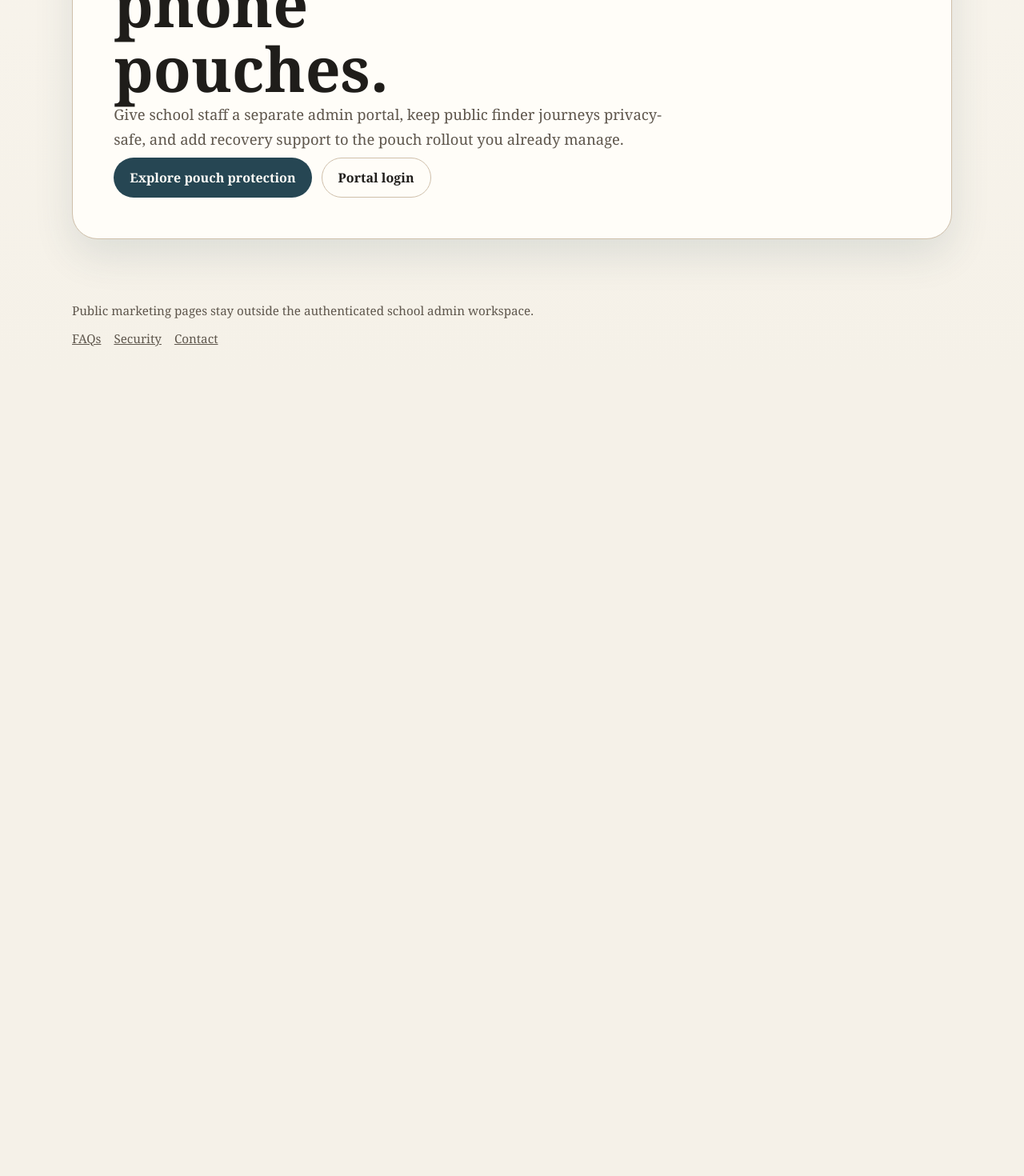
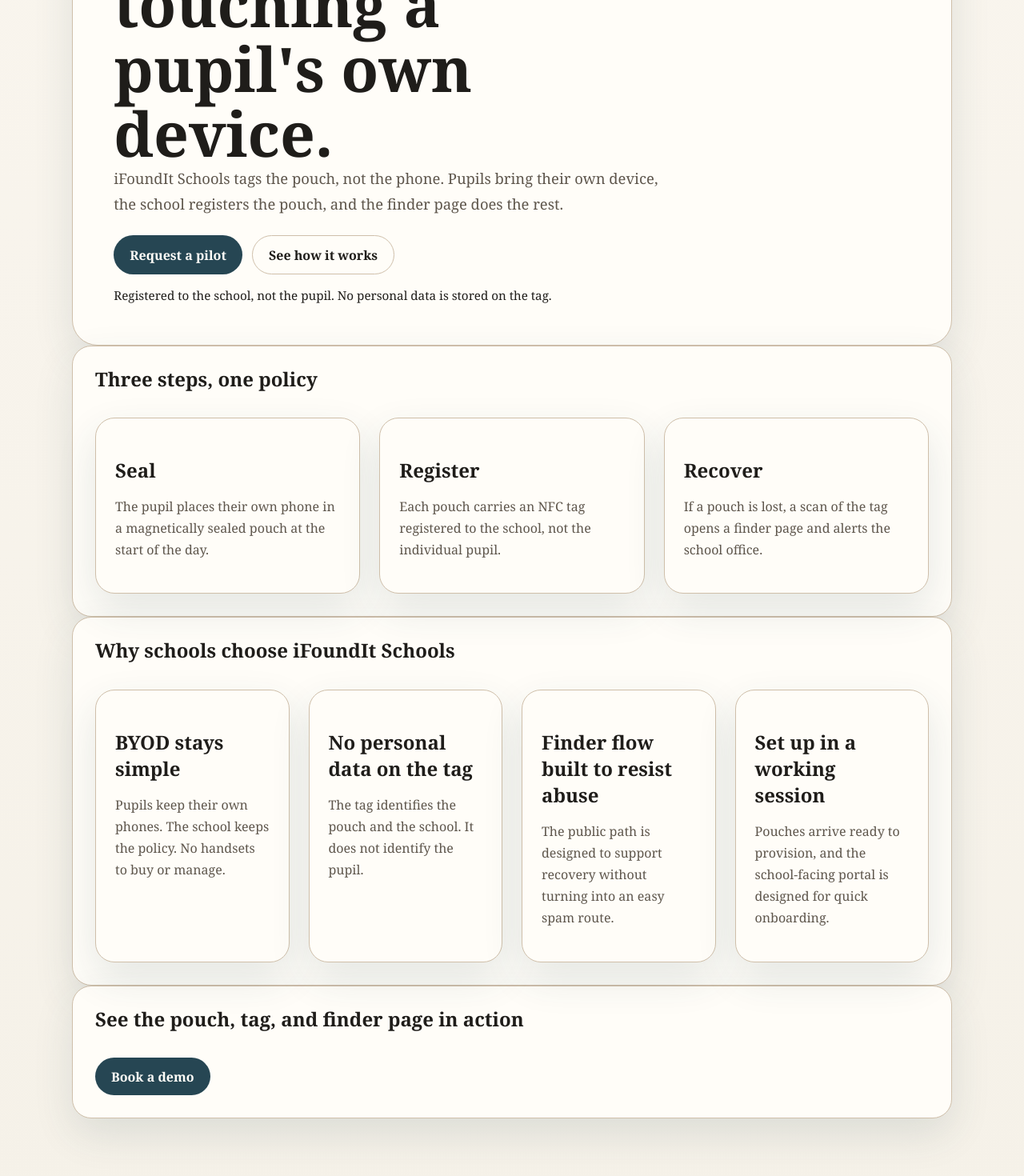
Before and after one commit to websterpa/iFoundIt-B2B-Schools-Portal, a Next.js app: page / in a window 1280 px wide. Shown: the part 620-2090 px from the top of the page at 80% size. Before the commit the page ends 1085 px from the top, so only its background shows below. Built offline with nearby package versions, Linux system fonts and the light colour scheme.

Commit message:
feat: rebuild marketing homepage funnel

```diff
--- a/app/(marketing)/page.tsx
+++ b/app/(marketing)/page.tsx
@@ -1,24 +1,101 @@
+import React from 'react'
 import Link from 'next/link'
+
+import {
+  MarketingHero,
+  MarketingSection,
+  MarketingSectionHeading
+} from '@/components/marketing/marketing-page'
 
 export default function HomePage() {
   return (
-    <main className="marketing-page">
-      <section className="marketing-hero">
-        <p className="marketing-eyebrow">iFoundIt Schools</p>
-        <h1>Secure recovery workflows for school phone pouches.</h1>
+    <main className="marketing-main">
+      <MarketingHero
+        eyebrow="For schools with a BYOD policy"
+        title="Every phone finds its way home. Without touching a pupil's own device."
+      >
         <p className="marketing-lead">
-          Give school staff a separate admin portal, keep public finder journeys privacy-safe, and
-          add recovery support to the pouch rollout you already manage.
+          iFoundIt Schools tags the pouch, not the phone. Pupils bring their own device, the
+          school registers the pouch, and the finder page does the rest.
         </p>
         <div className="marketing-actions">
-          <Link className="marketing-button marketing-button--primary" href="/schools/pouch-protection">
-            Explore pouch protection
+          <Link className="marketing-button marketing-button--primary" href="/contact">
+            Request a pilot
           </Link>
-          <Link className="marketing-button marketing-button--secondary" href="/login">
-            Portal login
+          <Link className="marketing-button marketing-button--secondary" href="/how-it-works">
+            See how it works
           </Link>
         </div>
-      </section>
+        <p className="marketing-note">
+          Registered to the school, not the pupil. No personal data is stored on the tag.
+        </p>
+      </MarketingHero>
+
+      <MarketingSection>
+        <MarketingSectionHeading title="Three steps, one policy" />
+        <div className="marketing-grid marketing-grid--steps">
+          <article className="marketing-card">
+            <h3>Seal</h3>
+            <p>
+              The pupil places their own phone in a magnetically sealed pouch at the start of the
+              day.
+            </p>
+          </article>
+          <article className="marketing-card">
+            <h3>Register</h3>
+            <p>
+              Each pouch carries an NFC tag registered to the school, not the individual pupil.
+            </p>
+          </article>
+          <article className="marketing-card">
+            <h3>Recover</h3>
+            <p>
+              If a pouch is lost, a scan of the tag opens a finder page and alerts the school
+              office.
+            </p>
+          </article>
+        </div>
+      </MarketingSection>
+
+      <MarketingSection>
+        <MarketingSectionHeading title="Why schools choose iFoundIt Schools" />
+        <div className="marketing-grid marketing-grid--benefits">
+          <article className="marketing-card">
+            <h3>BYOD stays simple</h3>
+            <p>
+              Pupils keep their own phones. The school keeps the policy. No handsets to buy or
+              manage.
+            </p>
+          </article>
+          <article className="marketing-card">
+            <h3>No personal data on the tag</h3>
+            <p>The tag identifies the pouch and the school. It does not identify the pupil.</p>
+          </article>
+          <article className="marketing-card">
+            <h3>Finder flow built to resist abuse</h3>
+            <p>
+              The public path is designed to support recovery without turning into an easy spam
+              route.
+            </p>
+          </article>
+          <article className="marketing-card">
+            <h3>Set up in a working session</h3>
+            <p>
+              Pouches arrive ready to provision, and the school-facing portal is designed for quick
+              onboarding.
+            </p>
+          </article>
+        </div>
+      </MarketingSection>
+
+      <MarketingSection>
+        <MarketingSectionHeading title="See the pouch, tag, and finder page in action" />
+        <div className="marketing-actions">
+          <Link className="marketing-button marketing-button--primary" href="/contact">
+            Book a demo
+          </Link>
+        </div>
+      </MarketingSection>
     </main>
   )
 }
```
Also changed, not shown: 1 other file (tests, documents, lock files or other folders).
